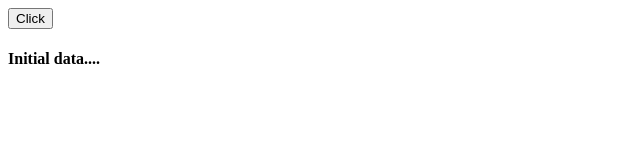
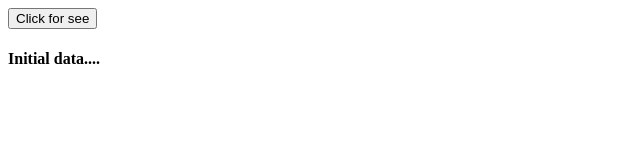
Before and after one commit to leidanium/React-Learning, a React app: page / in a window 1280 px wide. Shown: the top 160 px of the page, without its empty margins (0-640 px from the left). Built offline with nearby package versions, Linux system fonts and the light colour scheme.

Commit message:
data update from a child prop/states

```diff
--- a/App.jsx
+++ b/App.jsx
@@ -14,15 +14,26 @@ class App extends React.Component {
     };
 
     updateState() {
-        this.setState({data: 'Data updated'})
+        this.setState({data: 'Data updated from child componant...'})
     }
 
     render() {
         return (
             <div>
-                <button onClick= {this.updateState}>Click</button>
-                <h4>{this.state.data}</h4>
-            </div>);
+                <Content myDataProp = {this.state.data} updateStateProp = {this.updateState} />
+            </div>
+        );
+    }
+}
+
+class Content extends React.Component {
+    render() {
+        return (
+            <div>
+                <button onClick = {this.props.updateStateProp}> Click for see</button>
+                <h4>{this.props.myDataProp}</h4>
+            </div>
+        );
     }
 }
 
```
